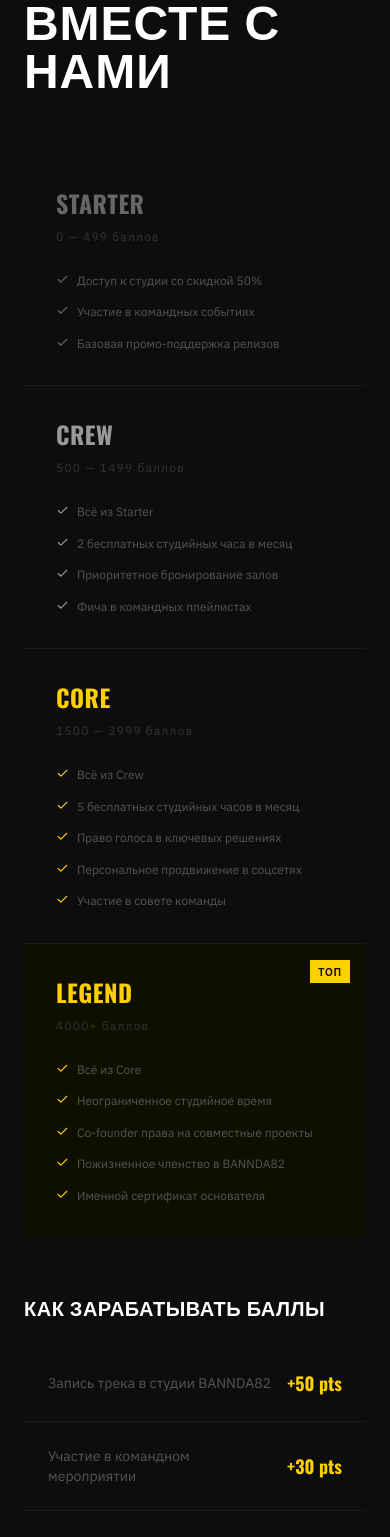
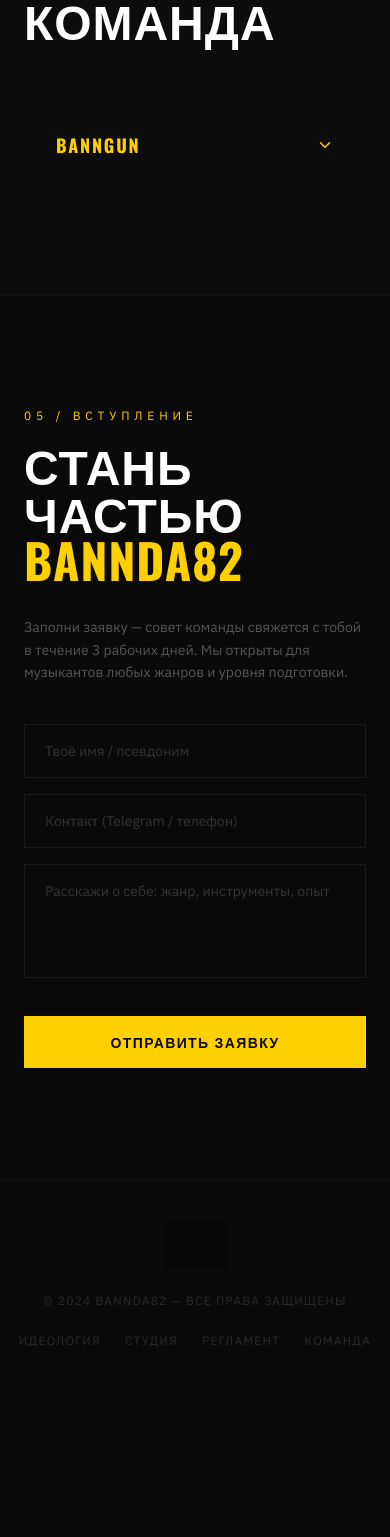
Before and after one commit to pr-poehali-dev/band-support-system, a React (Vite) app: page / in a window 390 px wide. Shown: the part 6860-8397 px from the top of the page. After the commit the page ends 8249 px from the top, so only its background shows below. Built offline with nearby package versions, Linux system fonts and the light colour scheme; grey boxes are pictures that could not be loaded.

Commit message:
Remove bonuses folder, add team section

```diff
--- a/src/pages/Index.tsx
+++ b/src/pages/Index.tsx
@@ -13,7 +13,7 @@ const NAV_ITEMS = [
   { label: "Идеология", href: "#ideology" },
   { label: "Студия", href: "#studio" },
   { label: "Регламент", href: "#rules" },
-  { label: "Бонусы", href: "#bonuses" },
+  { label: "Команда", href: "#bonuses" },
   { label: "Вступить", href: "#join" },
 ];
 
@@ -92,65 +92,8 @@ const RULES = [
   },
 ];
 
-const BONUS_TIERS = [
-  {
-    level: "STARTER",
-    points: "0 — 499",
-    color: "#666",
-    perks: [
-      "Доступ к студии со скидкой 50%",
-      "Участие в командных событиях",
-      "Базовая промо-поддержка релизов",
-    ],
-    featured: false,
-  },
-  {
-    level: "CREW",
-    points: "500 — 1499",
-    color: "#999",
-    perks: [
-      "Всё из Starter",
-      "2 бесплатных студийных часа в месяц",
-      "Приоритетное бронирование залов",
-      "Фича в командных плейлистах",
-    ],
-    featured: false,
-  },
-  {
-    level: "CORE",
-    points: "1500 — 3999",
-    color: "#FFD000",
-    perks: [
-      "Всё из Crew",
-      "5 бесплатных студийных часов в месяц",
-      "Право голоса в ключевых решениях",
-      "Персональное продвижение в соцсетях",
-      "Участие в совете команды",
-    ],
-    featured: false,
-  },
-  {
-    level: "LEGEND",
-    points: "4000+",
-    color: "#FFD000",
-    perks: [
-      "Всё из Core",
-      "Неограниченное студийное время",
-      "Co-founder права на совместные проекты",
-      "Пожизненное членство в BANNDA82",
-      "Именной сертификат основателя",
-    ],
-    featured: true,
-  },
-];
-
-const HOW_TO_EARN = [
-  { action: "Запись трека в студии BANNDA82", pts: "+50 pts" },
-  { action: "Участие в командном мероприятии", pts: "+30 pts" },
-  { action: "Совместный трек с участником команды", pts: "+100 pts" },
-  { action: "Приведённый новый участник", pts: "+200 pts" },
-  { action: "Релиз на стриминговых платформах", pts: "+150 pts" },
-  { action: "Представление команды на внешних событиях", pts: "+80 pts" },
+const TEAM_MEMBERS = [
+  { name: "BANNGUN", real: "Баннов Александр Анатольевич", role: "Основатель, Nemezido Records" },
 ];
 
 function useInView(threshold = 0.12) {
@@ -186,6 +129,32 @@ function Section({ id, children, className = "" }: { id?: string; children: Reac
     >
       {children}
     </section>
+  );
+}
+
+function TeamMemberRow({ member }: { member: { name: string; real: string; role: string } }) {
+  const [open, setOpen] = useState(false);
+  return (
+    <div className="bg-[#0D0D0D] hover:bg-[#111] transition-colors">
+      <button
+        onClick={() => setOpen(o => !o)}
+        className="w-full flex items-center justify-between px-8 py-6 text-left"
+      >
+        <div className="flex items-center gap-6">
+          <span className="font-oswald text-[#FFD000] text-lg font-bold tracking-widest uppercase">{member.name}</span>
+          <span className="font-ibm text-[#444] text-xs tracking-widest uppercase hidden sm:block">{member.role}</span>
+        </div>
+        <Icon name={open ? "ChevronUp" : "ChevronDown"} size={18} className="text-[#FFD000] shrink-0" />
+      </button>
+      {open && (
+        <div className="px-8 pb-6 border-t border-[#1a1a1a]">
+          <div className="pt-5 flex flex-col gap-2">
+            <span className="font-ibm text-[#F5F5F5] text-sm">{member.real}</span>
+            <span className="font-ibm text-[#555] text-xs tracking-widest uppercase sm:hidden">{member.role}</span>
+          </div>
+        </div>
+      )}
+    </div>
   );
 }
 
@@ -501,57 +470,20 @@ export default function Index() {
         </div>
       </Section>
 
-      {/* BONUSES */}
+      {/* TEAM */}
       <Section id="bonuses" className="py-28 px-6 md:px-16 bg-[#0D0D0D]">
         <div className="max-w-7xl mx-auto">
           <div className="mb-16">
-            <span className="font-ibm text-[#FFD000] text-xs tracking-[0.4em] uppercase mb-4 block">04 / Бонусная программа</span>
+            <span className="font-ibm text-[#FFD000] text-xs tracking-[0.4em] uppercase mb-4 block">04 / Команда</span>
             <h2 className="font-oswald font-bold text-5xl md:text-7xl text-white leading-none">
-              Расти<br />вместе с нами
+              Наша<br />команда
             </h2>
           </div>
 
-          <div className="grid grid-cols-1 sm:grid-cols-2 lg:grid-cols-4 gap-px bg-[#1a1a1a] mb-14">
-            {BONUS_TIERS.map((tier, i) => (
-              <div
-                key={i}
-                className={`p-8 flex flex-col relative ${tier.featured ? "bg-[#0F0F00]" : "bg-[#0D0D0D]"} hover:bg-[#111] transition-colors`}
-              >
-                {tier.featured && (
-                  <span className="absolute top-4 right-4 font-oswald text-[10px] tracking-widest uppercase bg-[#FFD000] text-[#0A0A0A] px-2 py-1 font-bold">
-                    ТОП
-                  </span>
-                )}
-                <div className="mb-6">
-                  <h3 className="font-oswald text-2xl font-bold mb-1" style={{ color: tier.color }}>
-                    {tier.level}
-                  </h3>
-                  <span className="font-ibm text-[#333] text-xs tracking-widest">{tier.points} баллов</span>
-                </div>
-                <ul className="space-y-3 flex-1">
-                  {tier.perks.map((perk, j) => (
-                    <li key={j} className="flex items-start gap-2">
-                      <Icon name="Check" size={13} className="mt-0.5 shrink-0" style={{ color: tier.color }} />
-                      <span className="font-ibm text-[#555] text-xs leading-relaxed">{perk}</span>
-                    </li>
-                  ))}
-                </ul>
-              </div>
+          <div className="flex flex-col gap-px bg-[#1a1a1a]">
+            {TEAM_MEMBERS.map((member, i) => (
+              <TeamMemberRow key={i} member={member} />
             ))}
-          </div>
-
-          <div>
-            <h3 className="font-oswald text-xl font-semibold text-white mb-6 tracking-wide uppercase">
-              Как зарабатывать баллы
-            </h3>
-            <div className="grid grid-cols-1 sm:grid-cols-2 lg:grid-cols-3 gap-px bg-[#1a1a1a]">
-              {HOW_TO_EARN.map((item, i) => (
-                <div key={i} className="bg-[#0D0D0D] p-6 flex items-center justify-between gap-4 hover:bg-[#111] transition-colors">
-                  <span className="font-ibm text-[#555] text-sm">{item.action}</span>
-                  <span className="font-oswald text-[#FFD000] font-bold text-lg shrink-0">{item.pts}</span>
-                </div>
-              ))}
-            </div>
           </div>
         </div>
       </Section>
@@ -631,7 +563,7 @@ export default function Index() {
               { l: "Идеология", h: "ideology" },
               { l: "Студия", h: "studio" },
               { l: "Регламент", h: "rules" },
-              { l: "Бонусы", h: "bonuses" },
+              { l: "Команда", h: "bonuses" },
             ].map(({ l, h }) => (
               <a key={l} href={`#${h}`} className="font-ibm text-[#2a2a2a] text-xs hover:text-[#FFD000] transition-colors tracking-widest uppercase">
                 {l}
```
